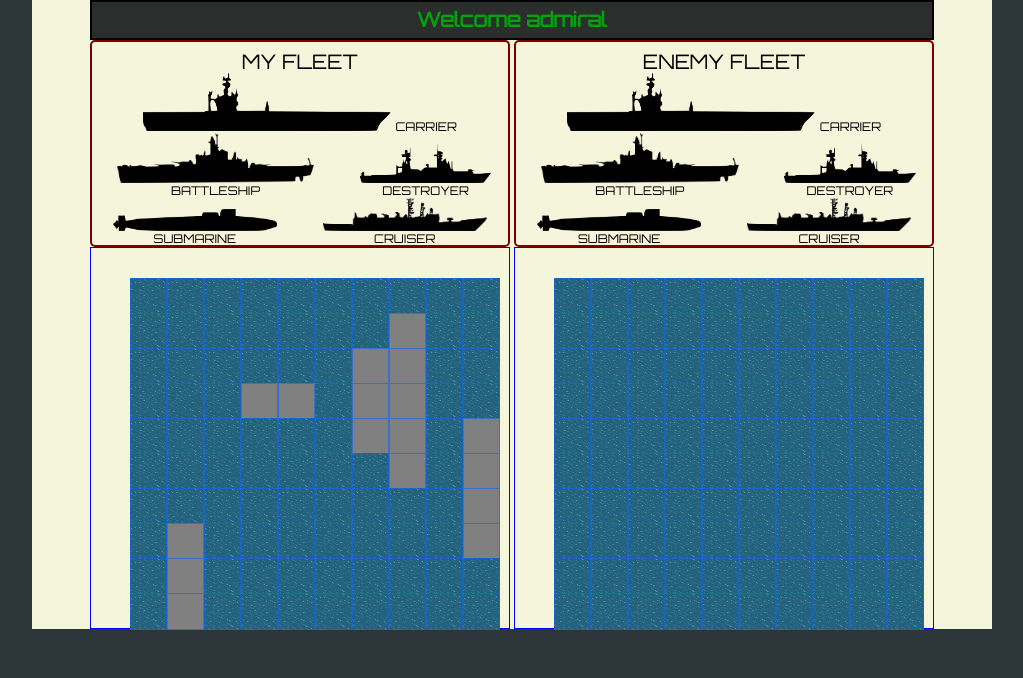
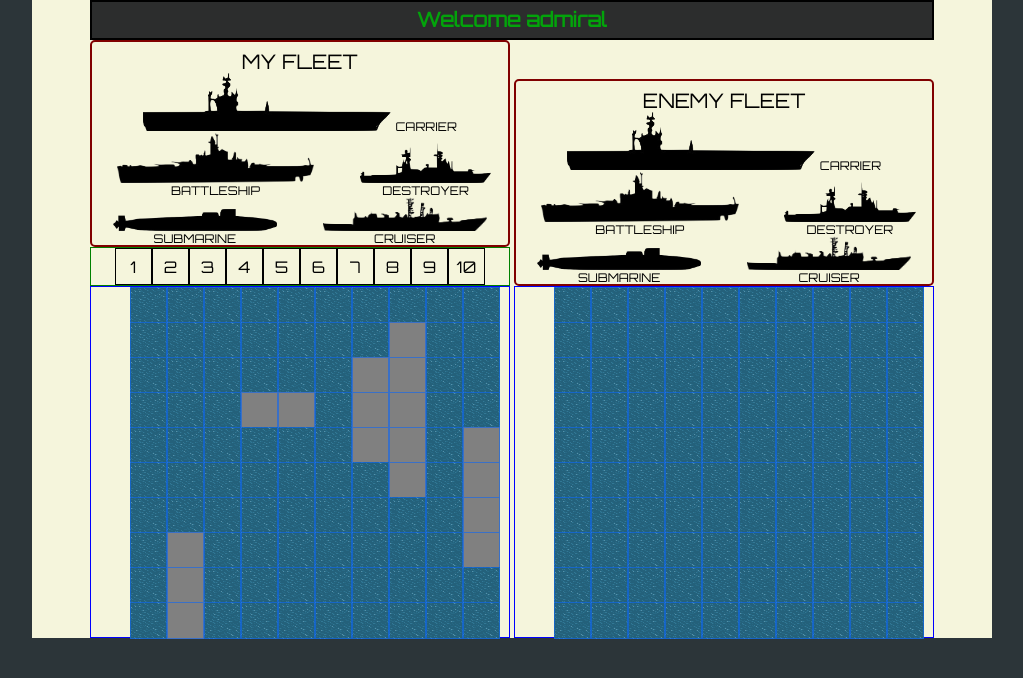
Before and after one commit to laseq/wdi-project-1, a PHP site: page / in a window 1280 px wide. Shown: the part 80-758 px from the top of the page, without its empty margins (128-1151 px from the left). Run offline with PHP 8.4, Linux system fonts and the light colour scheme.

Commit message:
Added the x-axis labels on the players grid to show the numbers

```diff
--- a/css/style.css
+++ b/css/style.css
@@ -97,6 +97,7 @@
 .grid-number-labels {
   width: 37px;
   height: 37px;
+  line-height: 37px;
   border: 1px solid black;
   display: inline-block;
 }
@@ -110,7 +111,7 @@
 /*CSS for the grids:*/
 .grid {
   width: 420px;
-  padding: 30px 0 0 30px;
+  padding-left: 30px;
   border: 1px solid blue;
   display: inline-block;
 }
--- a/js/app.js
+++ b/js/app.js
@@ -15,13 +15,26 @@
   let gameOver = false;
   let turnCounter = 0;
 
+  // Put ul's and lists to become the x and y-axis labels for the grids
+  $('.player-column').append('<ul>');
+  $('.player-column ul').addClass('grid-x-axis');
+  for (let i = 0; i < 10; i++) {
+    $('.grid-x-axis').append('<li>');
+  }
+  const $playerXAxisLabels = $('.grid-x-axis li');
+  $playerXAxisLabels.addClass('grid-number-labels');
+  for (let i = 0; i < $playerXAxisLabels.length; i++) {
+    $($playerXAxisLabels[i]).text(i+1);
+  }
+
   // Put 2 ul's in body to be the player's grid and the player's tracking grid
   $('.player-column').append('<ul>');
   $('.tracking-column').append('<ul>');
-  const $myGrid = $('ul')[0];
-  const $trackingGrid = $('ul')[1];
+  const $myGrid = $('ul')[2];
+  const $trackingGrid = $('ul')[3];
   // Add classes to the two grids
-  $('ul').first().addClass('grid my-grid');
+  // $('ul').first().addClass('grid my-grid');
+  $('.player-column ul:nth-child(3)').addClass('grid my-grid');
   $('.tracking-column ul').addClass('grid tracking-grid');
   // Create the li elements for the two grids.
   // It's a 10x10 grid so 100 li elements(squares) for each grid
```
